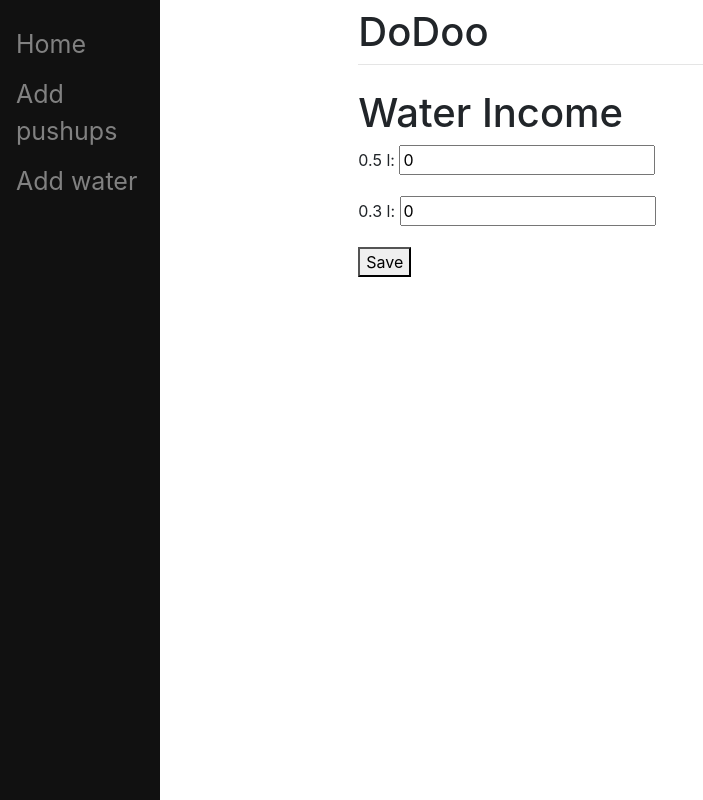
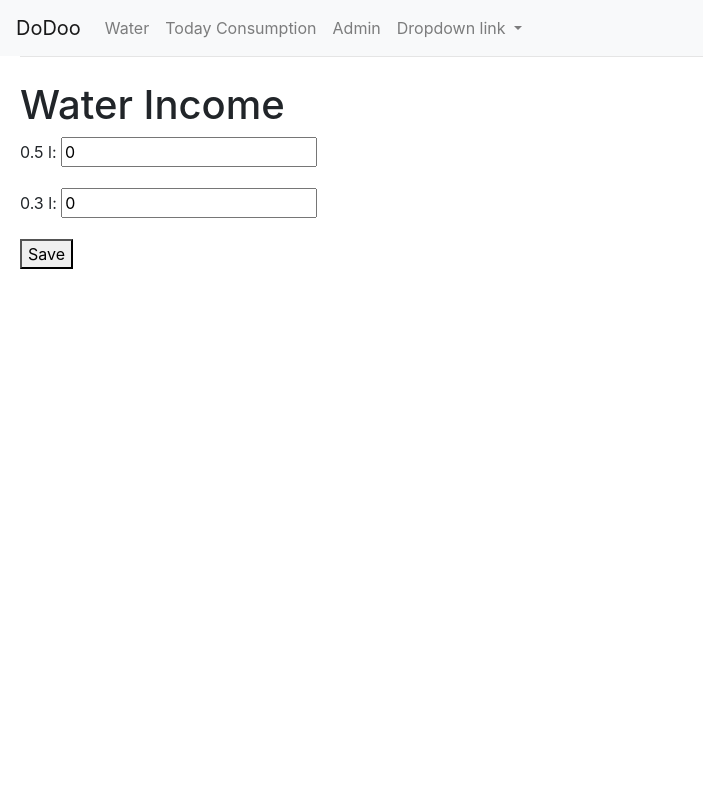
Before and after one commit to mat3sj/my-todo-list, a Django app: page /water/add in a window 1280 px wide. Shown: the whole page, without its empty margins (0-703 px from the left). Run offline with Django 4.2, Linux system fonts and the light colour scheme.

Commit message:
complete redoing of consumption

```diff
--- a/todo_list/settings/base.py
+++ b/todo_list/settings/base.py
@@ -102,3 +102,5 @@ STATIC_URL = 'static/'
 
 DEFAULT_AUTO_FIELD = 'django.db.models.BigAutoField'
 CRISPY_TEMPLATE_PACK = "bootstrap4"
+
+LOGIN_REDIRECT_URL = '/'
--- a/todo_list/templates/base.html
+++ b/todo_list/templates/base.html
@@ -33,8 +33,8 @@
         }
 
         .content {
-            margin-left: 160px;
-            padding: 0px 10px;
+            /*margin-left: 160px;*/
+            padding: 0px 20px;
         }
     </style>
     <meta charset="UTF-8">
@@ -42,14 +42,18 @@
 </head>
 <body>
 
-{% block sidebar %}
-    {% include 'sidebar.html' %}
-{% endblock %}
+
+<!--{% block sidebar %}-->
+<!--{% include 'sidebar.html' %}-->
+<!--{% endblock %}-->
+{% include 'navbar.html' %}
 
 <div id="content" class="content">
-    <div class="row justify-content-center">
+    <div class="row justify-content-left">
+
         <div class="col-8">
-            <h1 class="mt-2">DoDoo</h1>
+            {% block page_title %}
+            {% endblock %}
             <hr class="mt-0 mb-4">
             {% block content %}
             {% endblock %}
--- a/todo_list/templates/home.html
+++ b/todo_list/templates/home.html
@@ -1,7 +1,9 @@
 {% extends 'base.html' %}
 
+
+{% block page_title %}<h1 class="mt-2">Home page</h1>{% endblock %}
+
 {% block content %}
-<h1>Home page</h1>
 
 <ul>
     <a href="/workout/add">Add pushups</a>
--- /dev/null
+++ b/todo_list/templates/navbar.html
@@ -0,0 +1,39 @@
+<nav class="navbar navbar-expand-lg navbar-light bg-light">
+    <a class="navbar-brand" href="/">DoDoo</a>
+    <button class="navbar-toggler" type="button" data-toggle="collapse"
+            data-target="#navbarNavDropdown" aria-controls="navbarNavDropdown"
+            aria-expanded="false" aria-label="Toggle navigation">
+        <span class="navbar-toggler-icon"></span>
+    </button>
+    <div class="collapse navbar-collapse" id="navbarNavDropdown">
+        <ul class="navbar-nav">
+            <!--      <li class="nav-item active">-->
+            <!--        <a class="nav-link" href="/">Home <span class="sr-only">(current)</span></a>-->
+            <!--      </li>-->
+            <li class="nav-item">
+                <a class="nav-link" href="/water">Water</a>
+            </li>
+            <li class="nav-item">
+                <a class="nav-link" href="/consumption/today">Today
+                    Consumption</a>
+            </li>
+            <li class="nav-item">
+                <a class="nav-link" href="/admin">Admin</a>
+            </li>
+            <li class="nav-item dropdown">
+                <a class="nav-link dropdown-toggle" href="#"
+                   id="navbarDropdownMenuLink" role="button"
+                   data-toggle="dropdown" aria-haspopup="true"
+                   aria-expanded="false">
+                    Dropdown link
+                </a>
+                <div class="dropdown-menu"
+                     aria-labelledby="navbarDropdownMenuLink">
+                    <a class="dropdown-item" href="#">Action</a>
+                    <a class="dropdown-item" href="#">Another action</a>
+                    <a class="dropdown-item" href="#">Something else here</a>
+                </div>
+            </li>
+        </ul>
+    </div>
+</nav>
--- a/todo_list/templates/user/register.html
+++ b/todo_list/templates/registration/register.html
@@ -7,6 +7,6 @@
     <form method="POST" class="form-group">
         {% csrf_token %}
         {{ form|crispy }}
-        <button type="submit" class="btn btn-success">Register</button>
+        <button type="submit" class="btn btn-success">Registrovat</button>
     </form>
 {% endblock %}
--- a/todo_list/templates/water/water.html
+++ b/todo_list/templates/water/water.html
@@ -1,13 +1,15 @@
+
+
 {% extends 'base.html' %}
 
+{% block title %}
+<title>Water</title>
+{% endblock %}
+
+{% block page_title %}<h1 class="mt-2">Water</h1>{% endblock %}
+
 {% block content %}
-<h1>Water Income</h1>
 
-<form method="post" action="/water/add">
-    {% csrf_token %}
-    {{form.as_p}}
-    <button type="submit" , name="save">Save</button>
-</form>
-
+<p><a href="/water/add">Add water</a></p>
 
 {% endblock %}
--- /dev/null
+++ b/todo_list/templates/water/water_add.html
@@ -0,0 +1,13 @@
+{% extends 'base.html' %}
+
+{% block content %}
+<h1>Water Income</h1>
+
+<form method="post" action="/water/add">
+    {% csrf_token %}
+    {{form.as_p}}
+    <button type="submit" , name="save">Save</button>
+</form>
+
+
+{% endblock %}
--- a/todo_list/urls.py
+++ b/todo_list/urls.py
@@ -14,17 +14,19 @@ Including another URLconf
     2. Add a URL to urlpatterns:  path('blog/', include('blog.urls'))
 """
 from django.contrib import admin
-from django.urls import path
+from django.urls import path, include
 
 from . import views
 
 urlpatterns = [
     path('admin/', admin.site.urls),
     path('workout/add', views.PlanWorkoutView.as_view()),
+    path('water', views.WaterView.as_view()),
+    path('consumption/<str:date>', views.TodayConsumptionView.as_view()),
     path('water/add', views.WaterIncomeView.as_view()),
     path('workout/', views.DailyWorkoutListView.as_view()),
     path('register/', views.RegisterView.as_view()),
-    path('login/', views.LoginView.as_view()),
     path('', views.HomeView.as_view(), name='home'),
+    path('', include("django.contrib.auth.urls")),
 
 ]
--- a/todo_list/views.py
+++ b/todo_list/views.py
@@ -1,6 +1,8 @@
 import datetime
 from typing import Dict
 
+from django.contrib.auth.models import User
+from django.contrib.auth.views import LoginView
 from django.shortcuts import render
 
 from django.http import HttpResponse, HttpResponseRedirect
@@ -88,7 +90,7 @@ class PlanWorkoutView(View):
 class WaterIncomeView(View):
     def get(self, request):
         form = forms.WaterIncomeForm()
-        return render(request, 'water/water.html', {'form': form})
+        return render(request, 'water/water_add.html', {'form': form})
 
     def post(self, request):
         form = forms.WaterIncomeForm(request.POST)
@@ -112,7 +114,7 @@ class WaterIncomeView(View):
 
 class RegisterView(View):
     def get(self, request):
-        return render(request, 'user/register.html',
+        return render(request, 'registration/register.html',
                       {'form': RegisterForm()})
 
     def post(self, request):
@@ -124,5 +126,73 @@ class RegisterView(View):
             return HttpResponseRedirect("/register")
 
 
-class LoginView(View):
-    pass
+class WaterView(View):
+    def get(self, request):
+        return render(request, 'water/water.html')
+
+
+class TodayConsumptionView(View):
+    def get(self, request, date):
+        if date == 'today':
+            date = datetime.date.today()
+        consumption_dict = _get_consumption_categories(user=request.user,
+                                                       date=date)
+        return render(request, 'consumption/today_consumption.html',
+                      {'categories': consumption_dict})
+
+    def post(self, request, date):
+        if date == 'today':
+            date = datetime.date.today()
+        categories = models.ConsumptionCategory.objects.filter(
+            user=request.user)
+        for category in categories:
+            daily = _get_daily_consumption(user=request.user, category=category, date=date)
+            volumes = category.volumes.split(',')
+            for volume in volumes:
+                form_field_name = f'{category.name}-{volume}'
+                if request.POST.get(form_field_name):
+                    number = request.POST.get(form_field_name)
+                    daily.volume += float(volume) * int(
+                        request.POST.get(form_field_name))
+            daily.save()
+
+        consumption_dict = _get_consumption_categories(user=request.user)
+        return render(request, 'consumption/today_consumption.html',
+                      {'categories': consumption_dict})
+
+
+def _get_consumption_categories(user, date=datetime.date.today()) -> dict:
+    consumption_dict = {}
+
+    categories = models.ConsumptionCategory.objects.filter(
+        user=user)
+    for category in categories:
+        try:
+            daily = models.DailyConsumption.objects.get(
+                date=date, user=user,
+                category=category)
+        except models.DailyConsumption.DoesNotExist:
+            daily = models.DailyConsumption.objects.create(
+                user=user, category=category)
+        volumes = category.volumes.split(',')
+        today_volume = int(daily.volume) if isinstance(daily.volume,
+                                                       int) or daily.volume.is_integer() else daily.volume
+        consumption_dict[category.name] = {
+            'name': category.name,
+            'volumes': volumes,
+            'unit': category.unit,
+            'today': today_volume
+        }
+
+    return consumption_dict
+
+
+def _get_daily_consumption(user: User, category: models.ConsumptionCategory,
+                           date=datetime.date.today()) -> models.DailyConsumption:
+    try:
+        return models.DailyConsumption.objects.get(
+            date=date, user=user,
+            category=category)
+    except models.DailyConsumption.DoesNotExist:
+        return models.DailyConsumption.objects.create(
+            user=user, category=category, date=date)
```
Also changed, not shown: todo_list/admin.py (+14 -0 lines), todo_list/models.py (+31 -3 lines), todo_list/templates/consumption/today_consumption.html (added, +23 -0 lines), todo_list/templates/registration/login.html (added, +13 -0 lines), todo_list/migrations/0007_consumptioncategory_alter_dailytraining_date_and_more.py (added), todo_list/migrations/0008_alter_dailyconsumption_date_alter_dailytraining_date_and_more.py (added), todo_list/migrations/0009_alter_consumptioncategory_unit.py (added).
